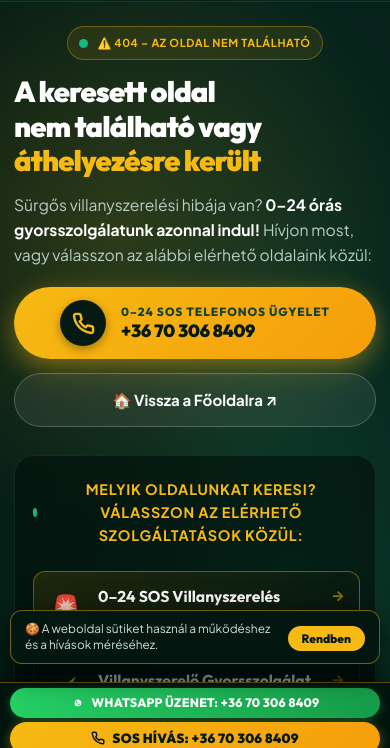
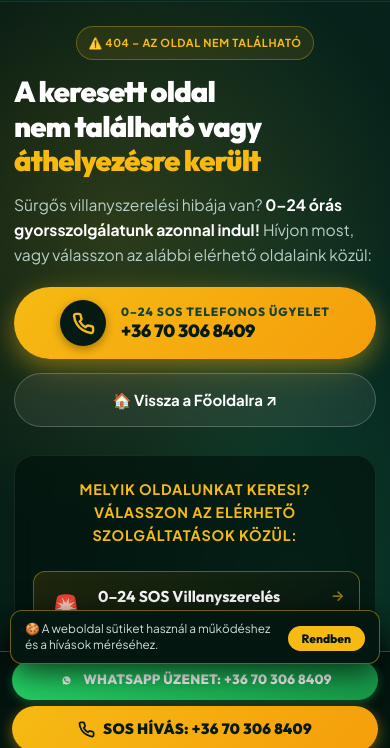
Before and after one commit to Csoki0607/Villuxads, a website: page 404.html in a window 390 px wide. Shown: the part 84-832 px from the top of the page. Drawn offline with Linux system fonts and the light colour scheme.

Commit message:
style: mobilos alsó rögzített hívósáv és whatsapp gomb vastagítása és magasítása

```diff
--- a/404.html
+++ b/404.html
@@ -8,7 +8,7 @@
   <meta name="robots" content="noindex, follow">
 
   <!-- Main Stylesheet -->
-  <link rel="stylesheet" href="css/style.css?v=3.0">
+  <link rel="stylesheet" href="css/style.css?v=3.1">
 
   <!-- Optimized Non-Blocking Google Fonts Loading (Outfit + Plus Jakarta Sans) -->
   <link rel="preconnect" href="https://fonts.googleapis.com">
@@ -49,6 +49,7 @@
       padding: 40px 0 60px;
       position: relative;
     }
+
     .hero-404-container {
       max-width: 1040px;
       margin: 0 auto;
@@ -56,6 +57,7 @@
       z-index: 2;
       text-align: center;
     }
+
     .quick-dest-grid {
       display: grid;
       grid-template-columns: repeat(auto-fill, minmax(280px, 1fr));
@@ -63,6 +65,7 @@
       margin-top: 24px;
       text-align: left;
     }
+
     .quick-dest-card {
       display: flex;
       align-items: center;
@@ -75,29 +78,35 @@
       transition: all 0.25s cubic-bezier(0.16, 1, 0.3, 1);
       backdrop-filter: blur(8px);
     }
+
     .quick-dest-card:hover {
       border-color: var(--accent-gold);
       background: rgba(14, 43, 34, 0.95);
       transform: translateY(-2px);
       box-shadow: 0 8px 24px rgba(0, 0, 0, 0.35), 0 0 16px rgba(246, 186, 19, 0.15);
     }
+
     .quick-dest-card.featured {
       background: linear-gradient(135deg, rgba(246, 186, 19, 0.12) 0%, rgba(5, 26, 19, 0.9) 100%);
       border: 1px solid rgba(246, 186, 19, 0.4);
     }
+
     .quick-dest-card.featured:hover {
       border-color: var(--accent-gold);
       box-shadow: 0 8px 24px rgba(246, 186, 19, 0.25);
     }
+
     .dest-icon {
       font-size: 1.8rem;
       line-height: 1;
       flex-shrink: 0;
     }
+
     .dest-info {
       flex: 1;
       min-width: 0;
     }
+
     .dest-title {
       color: #fff;
       font-family: var(--font-heading);
@@ -108,9 +117,11 @@
       align-items: center;
       justify-content: space-between;
     }
+
     .quick-dest-card:hover .dest-title {
       color: var(--accent-gold);
     }
+
     .dest-sub {
       color: var(--text-muted);
       font-size: 0.8rem;
@@ -119,24 +130,29 @@
       text-overflow: ellipsis;
       display: block;
     }
+
     .dest-arrow {
       color: var(--accent-gold);
       font-size: 0.9rem;
       opacity: 0.6;
       transition: transform 0.2s ease, opacity 0.2s ease;
     }
+
     .quick-dest-card:hover .dest-arrow {
       opacity: 1;
       transform: translateX(3px);
     }
+
     @media (max-width: 640px) {
       .hero-404 {
         padding: 24px 0 40px;
       }
+
       .quick-dest-grid {
         grid-template-columns: 1fr;
         gap: 10px;
       }
+
       .quick-dest-card {
         padding: 12px 14px;
       }
@@ -222,11 +238,13 @@
                   Sütő Bekötés</a></li>
               <li><a href="villamos-szabvanyositas-vbf.html" class="dropdown-link"><span class="dropdown-icon">📋</span>
                   VBF Felülvizsgálat</a></li>
-              <li><a href="elektromos-auto-tolto-kiepites.html" class="dropdown-link"><span class="dropdown-icon">🚗</span>
+              <li><a href="elektromos-auto-tolto-kiepites.html" class="dropdown-link"><span
+                    class="dropdown-icon">🚗</span>
                   Autótöltő (Wallbox)</a></li>
               <li><a href="villamos-halozat-felujitas.html" class="dropdown-link"><span class="dropdown-icon">🔨</span>
                   Hálózat Felújítás</a></li>
-              <li><a href="led-vilagitas-tervezes-kivitelezes.html" class="dropdown-link"><span class="dropdown-icon">💡</span>
+              <li><a href="led-vilagitas-tervezes-kivitelezes.html" class="dropdown-link"><span
+                    class="dropdown-icon">💡</span>
                   LED Világítás</a></li>
             </ul>
           </li>
@@ -237,8 +255,7 @@
       </nav>
 
       <div class="nav-actions">
-        <a href="tel:+36703068409" class="btn btn-call nav-phone-btn" id="navCallBtn"
-          title="Telefonos hívás indítása">
+        <a href="tel:+36703068409" class="btn btn-call nav-phone-btn" id="navCallBtn" title="Telefonos hívás indítása">
           <svg viewBox="0 0 24 24" fill="none" stroke="currentColor" stroke-width="2.5">
             <path
               d="M22 16.92v3a2 2 0 0 1-2.18 2 19.79 19.79 0 0 1-8.63-3.07 19.5 19.5 0 0 1-6-6 19.79 19.79 0 0 1-3.07-8.67A2 2 0 0 1 4.11 2h3a2 2 0 0 1 2 1.72 12.84 12.84 0 0 0 .7 2.81 2 2 0 0 1-.45 2.11L8.09 9.91a16 16 0 0 0 6 6l1.27-1.27a2 2 0 0 1 2.11-.45 12.84 12.84 0 0 0 2.81.7A2 2 0 0 1 22 16.92z">
@@ -268,7 +285,6 @@
       <div class="container hero-404-container">
 
         <div class="hero-eyebrow" style="margin-bottom: 14px;">
-          <span class="pulse-dot"></span>
           ⚠️ 404 – AZ OLDAL NEM TALÁLHATÓ
         </div>
 
@@ -276,8 +292,10 @@
           A keresett oldal nem található vagy <span class="text-gold">áthelyezésre került</span>
         </h1>
 
-        <p class="hero-description" style="max-width: 660px; margin: 0 auto 20px; font-size: 0.98rem; line-height: 1.6; color: #b8cfc7;">
-          Sürgős villanyszerelési hibája van? <strong>0–24 órás gyorsszolgálatunk azonnal indul!</strong> Hívjon most, vagy válasszon az alábbi elérhető oldalaink közül:
+        <p class="hero-description"
+          style="max-width: 660px; margin: 0 auto 20px; font-size: 0.98rem; line-height: 1.6; color: #b8cfc7;">
+          Sürgős villanyszerelési hibája van? <strong>0–24 órás gyorsszolgálatunk azonnal indul!</strong> Hívjon most,
+          vagy válasszon az alábbi elérhető oldalaink közül:
         </p>
 
         <!-- Fő Segélyhívó CTA és Főoldal gomb -->
@@ -296,7 +314,8 @@
             </span>
           </a>
 
-          <a href="index.html" class="hero-cta-secondary" style="min-height: 54px; display: inline-flex; align-items: center; justify-content: center; padding: 0 24px; border-radius: var(--radius-pill); font-weight: 700;">
+          <a href="index.html" class="hero-cta-secondary"
+            style="min-height: 54px; display: inline-flex; align-items: center; justify-content: center; padding: 0 24px; border-radius: var(--radius-pill); font-weight: 700;">
             <span>🏠 Vissza a Főoldalra ↗</span>
           </a>
         </div>
@@ -304,9 +323,11 @@
         <!-- ======================================================================
              AZONNALI ELÉRÉSEK GRID (LAPOZÁS NÉLKÜL, KÖZVETLENÜL A HEROBAN)
              ====================================================================== -->
-        <div style="background: rgba(2, 17, 12, 0.65); border: 1px solid rgba(255, 255, 255, 0.08); border-radius: 20px; padding: 22px 18px 24px; backdrop-filter: blur(12px);" id="szolgaltatasok">
-          <div style="display: flex; align-items: center; justify-content: center; gap: 8px; color: var(--accent-gold); font-size: 0.9rem; font-weight: 800; letter-spacing: 0.8px; text-transform: uppercase; margin-bottom: 4px;">
-            <span class="pulse-dot"></span>
+        <div
+          style="background: rgba(2, 17, 12, 0.65); border: 1px solid rgba(255, 255, 255, 0.08); border-radius: 20px; padding: 22px 18px 24px; backdrop-filter: blur(12px);"
+          id="szolgaltatasok">
+          <div
+            style="display: flex; align-items: center; justify-content: center; gap: 8px; color: var(--accent-gold); font-size: 0.9rem; font-weight: 800; letter-spacing: 0.8px; text-transform: uppercase; margin-bottom: 4px;">
             Melyik oldalunkat keresi? Válasszon az elérhető szolgáltatások közül:
           </div>
 
--- a/css/style.css
+++ b/css/style.css
@@ -2893,7 +2893,7 @@ textarea.form-control {
 
 @media (max-width: 768px) {
   body {
-    padding-bottom: calc(86px + env(safe-area-inset-bottom, 0px));
+    padding-bottom: calc(125px + env(safe-area-inset-bottom, 0px));
   }
 
   /* Mobile Top Bar (Dark Green Theme matching desktop) */
@@ -3337,15 +3337,15 @@ textarea.form-control {
     backdrop-filter: blur(14px);
     -webkit-backdrop-filter: blur(14px);
     border-top: 1px solid rgba(246, 186, 19, 0.4);
-    padding: 6px 12px;
-    padding-bottom: max(6px, calc(6px + env(safe-area-inset-bottom, 0px)));
+    padding: 10px 14px;
+    padding-bottom: max(10px, calc(10px + env(safe-area-inset-bottom, 0px)));
     box-shadow: 0 -8px 24px rgba(0, 0, 0, 0.65);
   }
 
   .sticky-call-stack {
     display: flex;
     flex-direction: column;
-    gap: 5px;
+    gap: 8px;
     width: 100%;
     max-width: 440px;
     margin: 0 auto;
@@ -3358,16 +3358,17 @@ textarea.form-control {
     color: #ffffff;
     font-family: var(--font-heading);
     font-weight: 800;
-    font-size: 0.81rem;
-    padding: 6px 12px;
+    font-size: 0.88rem;
+    min-height: 42px;
+    padding: 10px 16px;
     border-radius: var(--radius-pill);
     display: inline-flex;
     align-items: center;
     justify-content: center;
-    gap: 7px;
+    gap: 8px;
     text-decoration: none;
     letter-spacing: 0.02em;
-    box-shadow: 0 2px 8px rgba(37, 211, 102, 0.3);
+    box-shadow: 0 2px 10px rgba(37, 211, 102, 0.35);
     white-space: nowrap;
     transition: transform 0.15s ease, filter 0.15s ease;
   }
@@ -3378,8 +3379,8 @@ textarea.form-control {
   }
 
   .btn-sticky-whatsapp svg {
-    width: 15px;
-    height: 15px;
+    width: 18px;
+    height: 18px;
     flex-shrink: 0;
   }
 
@@ -3390,16 +3391,17 @@ textarea.form-control {
     color: #051a13;
     font-family: var(--font-heading);
     font-weight: 900;
-    font-size: 0.87rem;
-    padding: 7px 14px;
+    font-size: 0.98rem;
+    min-height: 48px;
+    padding: 12px 18px;
     border-radius: var(--radius-pill);
     display: inline-flex;
     align-items: center;
     justify-content: center;
-    gap: 7px;
+    gap: 8px;
     text-decoration: none;
     letter-spacing: 0.02em;
-    box-shadow: 0 3px 12px rgba(246, 186, 19, 0.4);
+    box-shadow: 0 4px 14px rgba(246, 186, 19, 0.45);
     white-space: nowrap;
     transition: transform 0.15s ease, filter 0.15s ease;
   }
@@ -3410,8 +3412,8 @@ textarea.form-control {
   }
 
   .btn-sticky-call svg {
-    width: 15px;
-    height: 15px;
+    width: 18px;
+    height: 18px;
     flex-shrink: 0;
     animation: shakePhone 2.5s infinite;
   }
@@ -3764,32 +3766,34 @@ textarea.form-control {
   }
 
   .mobile-sticky-call-bar {
-    padding: 5px 10px;
-    padding-bottom: max(5px, calc(5px + env(safe-area-inset-bottom, 0px)));
+    padding: 8px 12px;
+    padding-bottom: max(8px, calc(8px + env(safe-area-inset-bottom, 0px)));
   }
 
   .sticky-call-stack {
-    gap: 4px;
+    gap: 6px;
   }
 
   .btn-sticky-whatsapp {
-    font-size: 0.77rem;
-    padding: 5px 10px;
+    font-size: 0.84rem;
+    min-height: 40px;
+    padding: 9px 14px;
   }
 
   .btn-sticky-whatsapp svg {
-    width: 14px;
-    height: 14px;
+    width: 17px;
+    height: 17px;
   }
 
   .btn-sticky-call {
-    font-size: 0.83rem;
-    padding: 6px 10px;
+    font-size: 0.93rem;
+    min-height: 46px;
+    padding: 11px 16px;
   }
 
   .btn-sticky-call svg {
-    width: 14px;
-    height: 14px;
+    width: 17px;
+    height: 17px;
   }
 
   .floating-whatsapp {
```
Also changed, not shown: biztositektabla-szereles.html (+1 -1 lines), elektromos-auto-tolto-kiepites.html (+1 -1 lines), fozolap-bekotes.html (+1 -1 lines), index.html (+1 -1 lines), lakasvillanyszereles-epuletvillamossag.html (+1 -1 lines), led-vilagitas-tervezes-kivitelezes.html (+1 -1 lines), sos-villanyszerelo-budapest.html (+1 -1 lines), villamos-halozat-felujitas.html (+1 -1 lines), villamos-szabvanyositas-vbf.html (+1 -1 lines), villanyszerelo-budapest.html (+1 -1 lines), villanyszerelo.html (+1 -1 lines).
